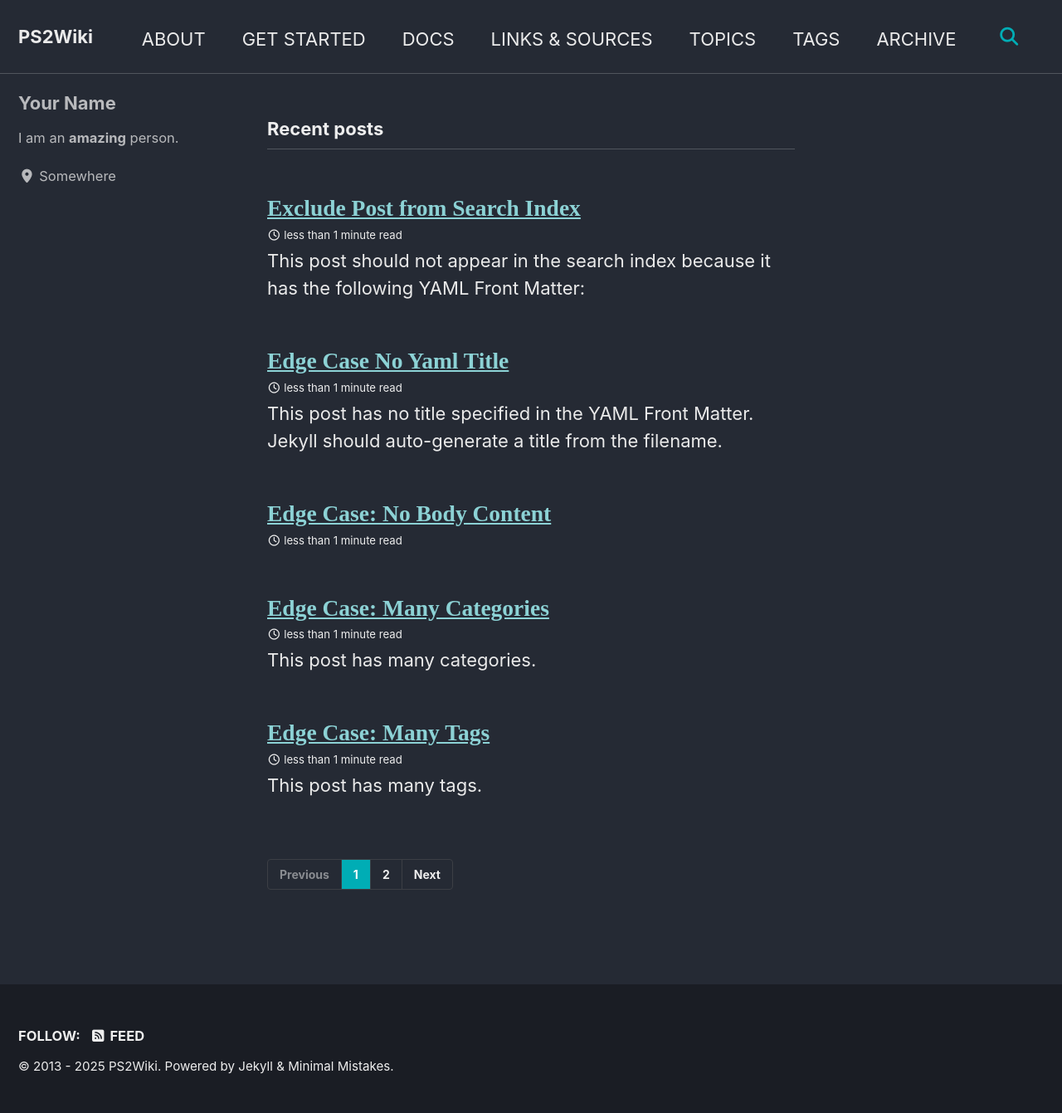
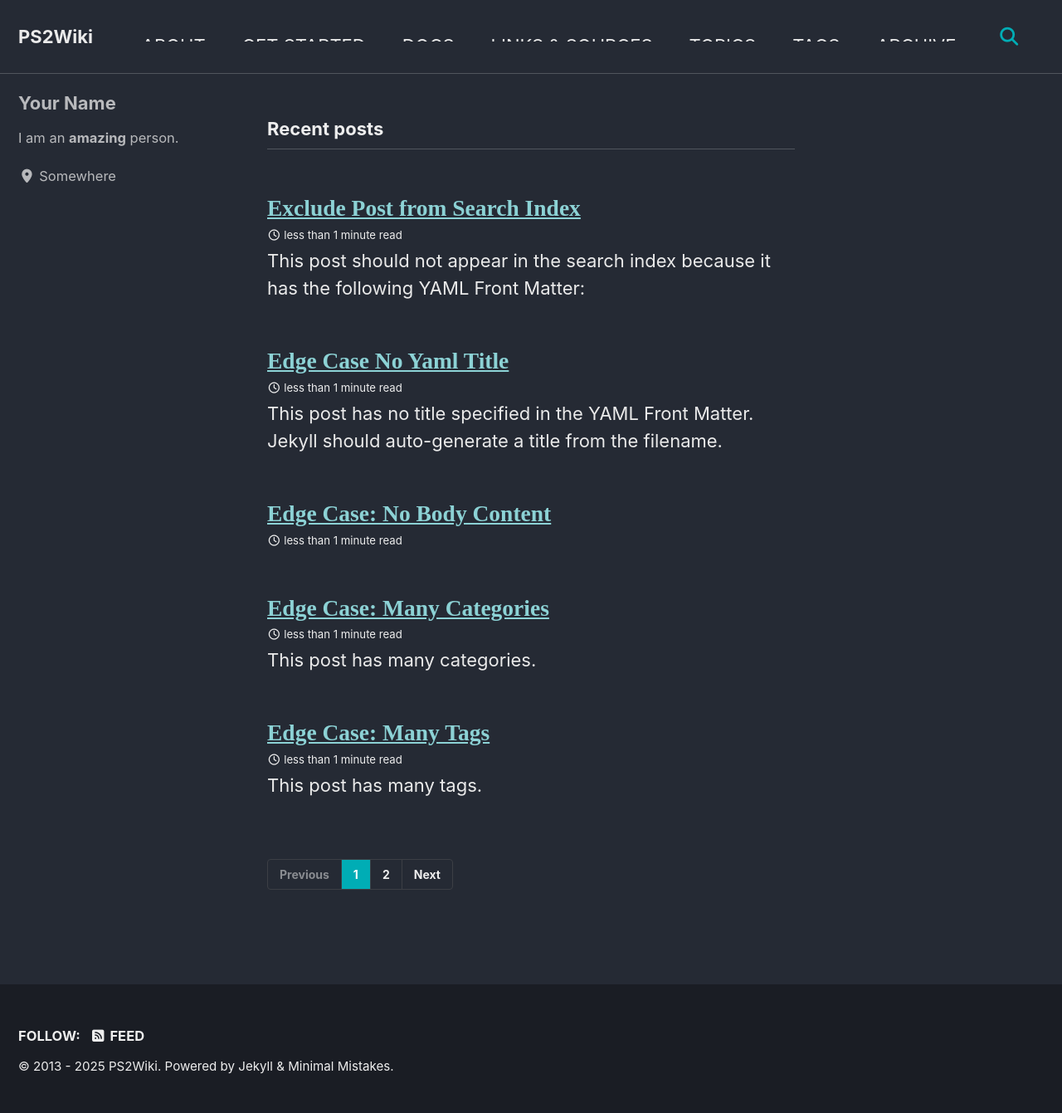
Before and after one commit to ps2wiki/search, a Jekyll site: the page built from index.html, in a window 1280 px wide. Shown: the whole page at 83% size. Built offline with Jekyll 4.4.1, drawn with Linux system fonts in a browser that asks for light colours; cached includes are drawn as plain includes; some web fonts are replaced; the list of posts is cut into pages by our own code.

Commit message:
Update _masthead.scss

```diff
--- a/_sass/minimal-mistakes/_masthead.scss
+++ b/_sass/minimal-mistakes/_masthead.scss
@@ -83,7 +83,7 @@
   display: block;
   list-style-type: none;
   white-space: nowrap;
-  max-height: 1.2em;
+  max-height: 0.5em;
 
   &--lg {
     padding-inline-end: 2em;
```
